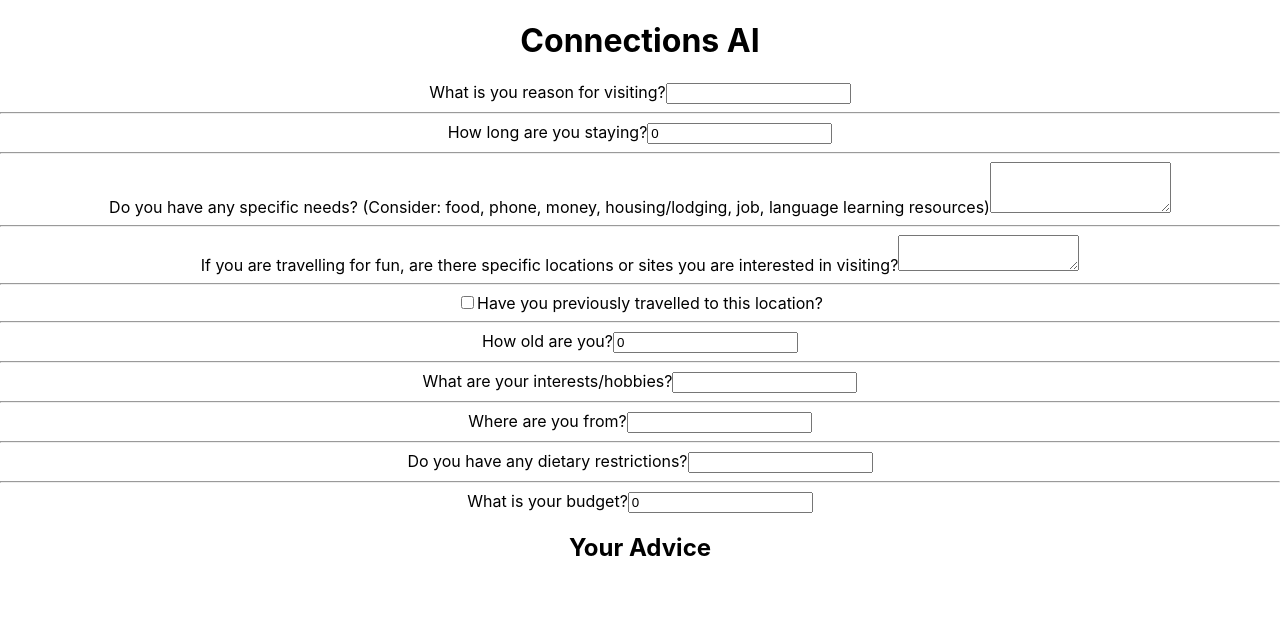
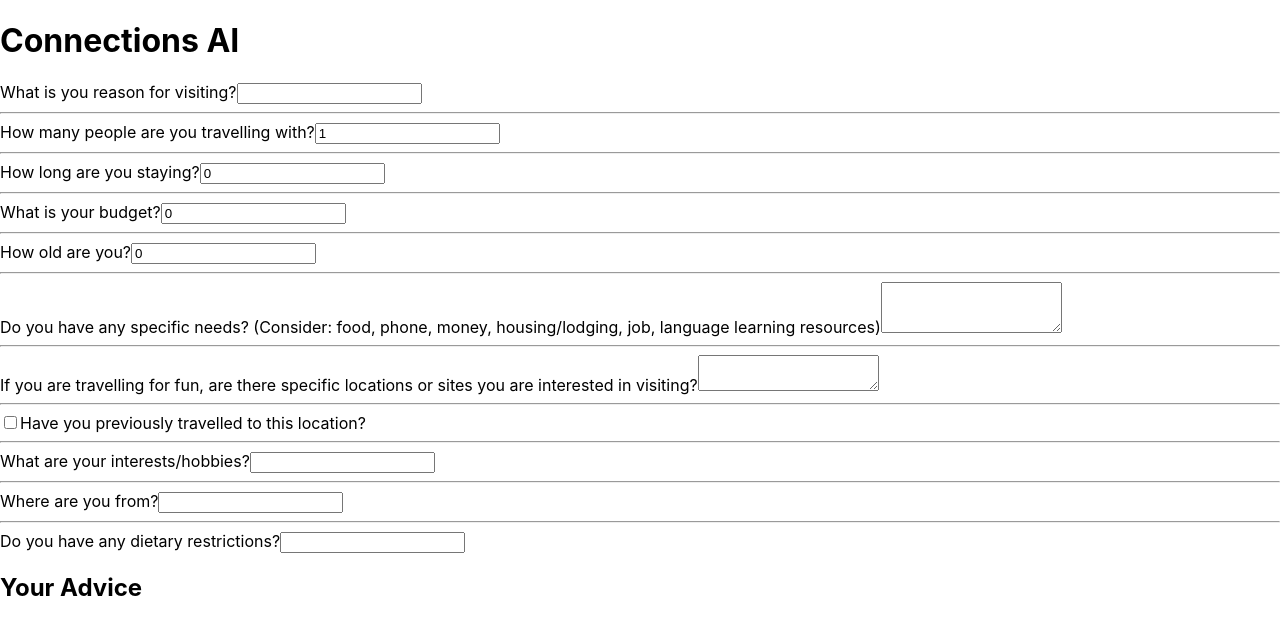
Before and after one commit to IsaacWeber1/community-connect, a React (Create React App) app: page / in a window 1280 px wide. Shown: the top 634 px of the page. Built offline with nearby package versions, Linux system fonts and the light colour scheme.

Commit message:
lots of changes

```diff
--- a/src/App.css
+++ b/src/App.css
@@ -1,5 +1,5 @@
 .App {
-  text-align: center;
+  text-align: left;
 }
 
 .App-logo {
--- a/src/form-components/FirstQuestionSet.tsx
+++ b/src/form-components/FirstQuestionSet.tsx
@@ -4,6 +4,7 @@ import { Col, Form, Row } from "react-bootstrap";
 export function FirstQuestionSet(): JSX.Element {
 
     const [purpose, setPurpose] = useState<string>("");
+    const [travellerCount, setTravellerCount] = useState<number>(1);
     const [duration, setDuration] = useState<number>(0);
     const [needs, setNeeds] = useState<string>("");
     const [locations, setLocations] = useState<string>("");
@@ -24,12 +25,39 @@ export function FirstQuestionSet(): JSX.Element {
                 </Form.Control>
             </Form.Group>
             <hr></hr>
+            <Form.Group controlId="numberTravellingWith">
+                <Form.Label>How many people are you travelling with?</Form.Label>
+                <Form.Control
+                type="number"
+                value={travellerCount}
+                onChange={(event: React.ChangeEvent<HTMLInputElement>) => setTravellerCount(parseInt(event.target.value))}>
+                </Form.Control>
+            </Form.Group>
+            <hr></hr>
             <Form.Group controlId="howLongStaying">
                 <Form.Label>How long are you staying?</Form.Label>
                 <Form.Control
                 type="number"
                 value={duration}
                 onChange={(event: React.ChangeEvent<HTMLInputElement>) => setDuration(parseInt(event.target.value))}>
+                </Form.Control>
+            </Form.Group>
+            <hr></hr>
+            <Form.Group controlId="budgetForTrip">
+                <Form.Label>What is your budget?</Form.Label>
+                <Form.Control
+                type="number"
+                value={bugdet}
+                onChange={(event: React.ChangeEvent<HTMLInputElement>) => setBudget(parseInt(event.target.value))}>
+                </Form.Control>
+            </Form.Group>
+            <hr></hr>
+            <Form.Group controlId="ageOfUser">
+                <Form.Label>How old are you?</Form.Label>
+                <Form.Control
+                type="number"
+                value={age}
+                onChange={(event: React.ChangeEvent<HTMLInputElement>) => setAge(parseInt(event.target.value))}>
                 </Form.Control>
             </Form.Group>
             <hr></hr>
@@ -60,15 +88,6 @@ export function FirstQuestionSet(): JSX.Element {
                 onChange={() => setPreviouslyBeen(!previouslyBeen)}
             />
             <hr></hr>
-            <Form.Group controlId="ageOfUser">
-                <Form.Label>How old are you?</Form.Label>
-                <Form.Control
-                type="number"
-                value={age}
-                onChange={(event: React.ChangeEvent<HTMLInputElement>) => setAge(parseInt(event.target.value))}>
-                </Form.Control>
-            </Form.Group>
-            <hr></hr>
             <Form.Group controlId="interests/hobbies">
                 <Form.Label>What are your interests/hobbies?</Form.Label>
                 <Form.Control
@@ -93,15 +112,6 @@ export function FirstQuestionSet(): JSX.Element {
                 onChange={(event: React.ChangeEvent<HTMLInputElement>) => setDietaryInfo(event.target.value)}>
                 </Form.Control>
             </Form.Group>
-            <hr></hr>
-            <Form.Group controlId="budgetForTrip">
-                <Form.Label>What is your budget?</Form.Label>
-                <Form.Control
-                type="number"
-                value={bugdet}
-                onChange={(event: React.ChangeEvent<HTMLInputElement>) => setBudget(parseInt(event.target.value))}>
-                </Form.Control>
-            </Form.Group>
         </>
     )
 }
```
